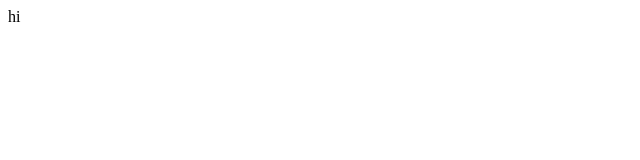
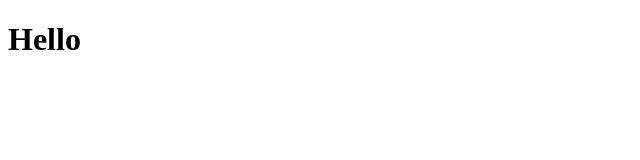
Before and after one commit to w00ye0l/nextjs-intro, a Next.js app: page / in a window 1280 px wide. Shown: the top 160 px of the page, without its empty margins (0-640 px from the left). Built offline with nearby package versions, Linux system fonts and the light colour scheme.

Commit message:
add: jsx test

```diff
--- a/pages/index.js
+++ b/pages/index.js
@@ -1,3 +1,7 @@
 export default function Home() {
-  return "hi";
+  return (
+    <div>
+      <h1>Hello</h1>
+    </div>
+  );
 }
```
